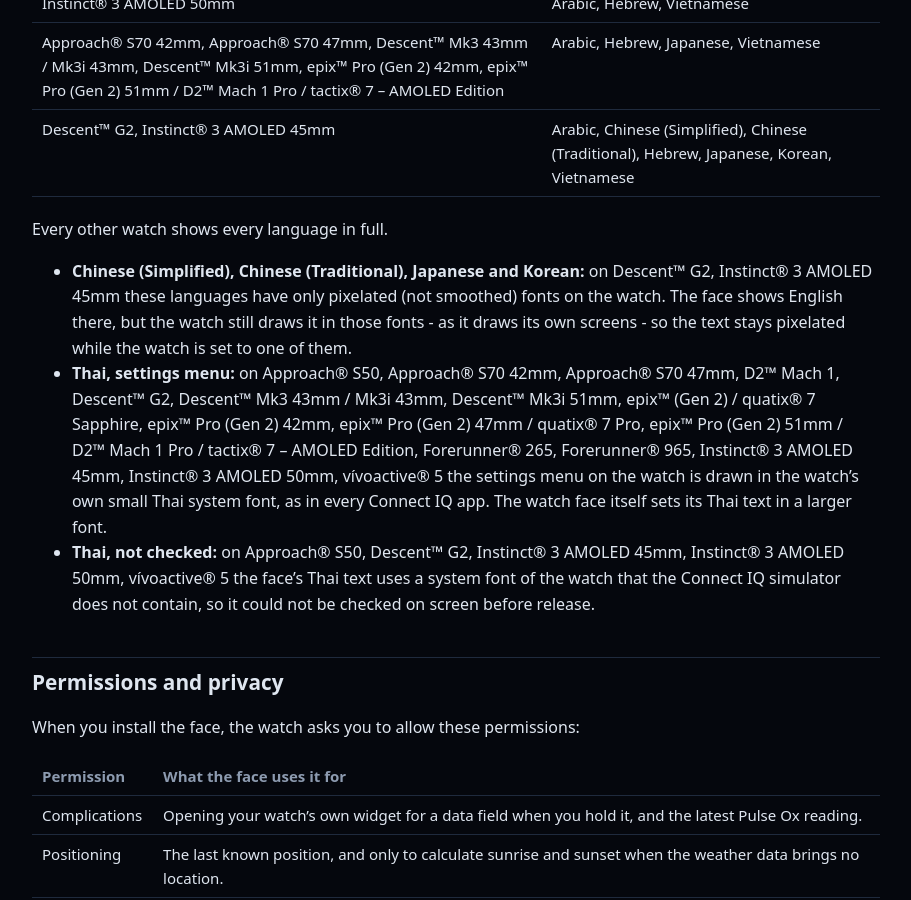
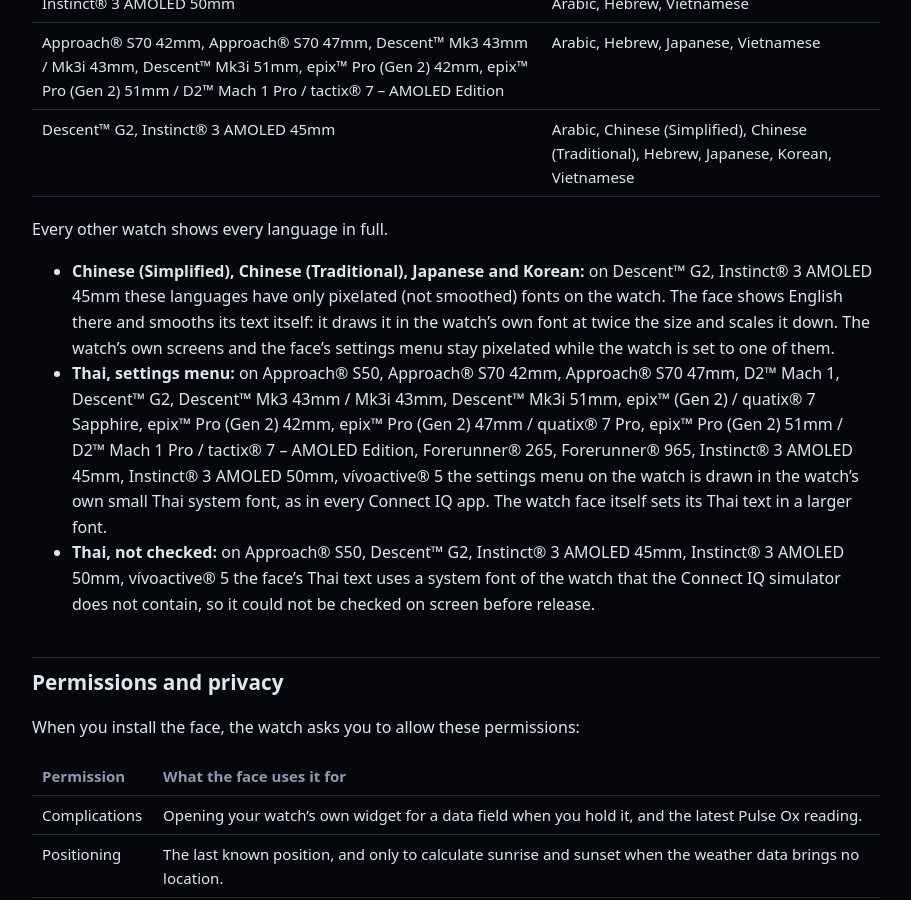
Before and after one commit to leidenheit/blue-beauty-earth-digital-static, a Jekyll site: the page built from hardware-requirements.md, in a window 1280 px wide and 900 px high, scrolled down 5685 px. Shown: the whole window, without its empty margins (184-1095 px from the left). Built offline with Jekyll 4.4.1, drawn with Linux system fonts in a browser that asks for light colours.

Commit message:
chore: updates texts

```diff
--- a/hardware-requirements.md
+++ b/hardware-requirements.md
@@ -156,7 +156,7 @@
 
 Every other watch shows every language in full.
 
-- **Chinese (Simplified), Chinese (Traditional), Japanese and Korean:** on Descent™ G2, Instinct® 3 AMOLED 45mm these languages have only pixelated (not smoothed) fonts on the watch. The face shows English there, but the watch still draws it in those fonts - as it draws its own screens - so the text stays pixelated while the watch is set to one of them.
+- **Chinese (Simplified), Chinese (Traditional), Japanese and Korean:** on Descent™ G2, Instinct® 3 AMOLED 45mm these languages have only pixelated (not smoothed) fonts on the watch. The face shows English there and smooths its text itself: it draws it in the watch's own font at twice the size and scales it down. The watch's own screens and the face's settings menu stay pixelated while the watch is set to one of them.
 - **Thai, settings menu:** on Approach® S50, Approach® S70 42mm, Approach® S70 47mm, D2™ Mach 1, Descent™ G2, Descent™ Mk3 43mm / Mk3i 43mm, Descent™ Mk3i 51mm, epix™ (Gen 2) / quatix® 7 Sapphire, epix™ Pro (Gen 2) 42mm, epix™ Pro (Gen 2) 47mm / quatix® 7 Pro, epix™ Pro (Gen 2) 51mm / D2™ Mach 1 Pro / tactix® 7 – AMOLED Edition, Forerunner® 265, Forerunner® 965, Instinct® 3 AMOLED 45mm, Instinct® 3 AMOLED 50mm, vívoactive® 5 the settings menu on the watch is drawn in the watch's own small Thai system font, as in every Connect IQ app. The watch face itself sets its Thai text in a larger font.
 - **Thai, not checked:** on Approach® S50, Descent™ G2, Instinct® 3 AMOLED 45mm, Instinct® 3 AMOLED 50mm, vívoactive® 5 the face's Thai text uses a system font of the watch that the Connect IQ simulator does not contain, so it could not be checked on screen before release.
 
```
Also changed, not shown: assets/face.png, assets/icon-128.png.
